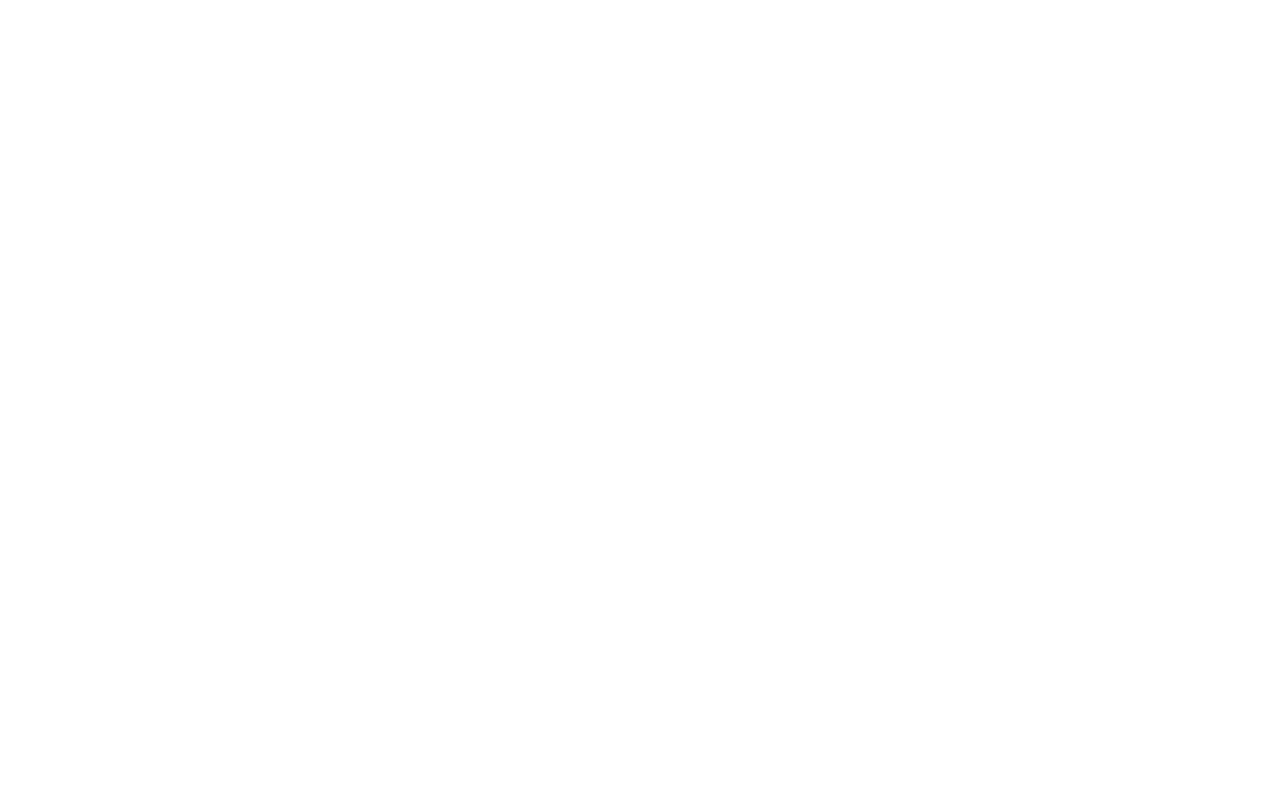
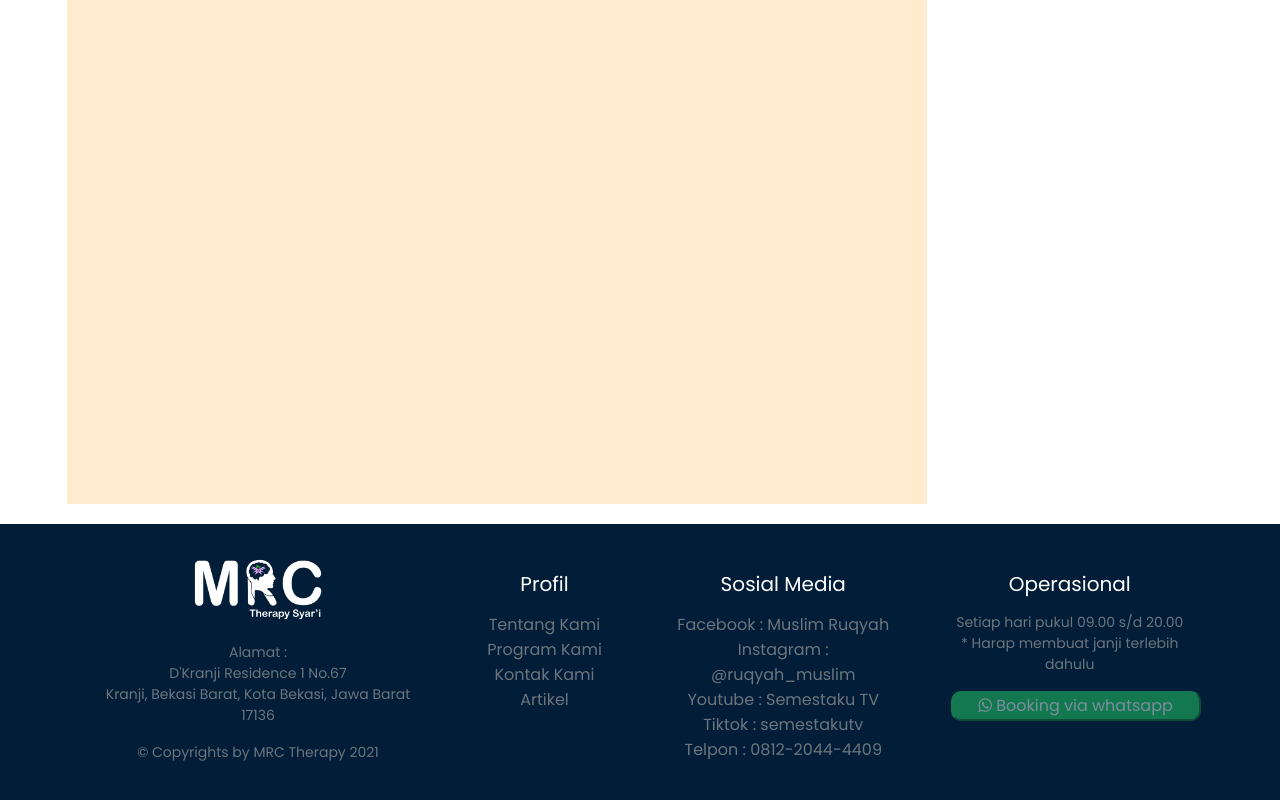
Before and after one commit to alvine998/new_mrc, a React (Create React App) app: page /artikel/isi-artikel in a window 1280 px wide. Shown: the part 1050-1850 px from the top of the page. Before the commit the page ends 800 px from the top, so only its background shows below. Built offline with nearby package versions, Linux system fonts and the light colour scheme.

Commit message:
isi artikel page

```diff
--- a/src/Client/Artikel/index.js
+++ b/src/Client/Artikel/index.js
@@ -29,7 +29,7 @@
                 <div className="container">
                     <div className="row">
                         <div className="col-5">
-                            <a href="#">
+                            <a href="/artikel/isi-artikel">
                                 <div className="box-img-artikel">
                                     <h5>Image Artikel</h5>
                                     <h5>Artikel</h5>
@@ -37,13 +37,13 @@
                             </a>
                         </div>
                         <div className="col-3">
-                            <a href="#">
+                            <a href="/artikel/isi-artikel">
                                 <div className="box-img-artikel2">
                                     <h5>Image Artikel</h5>
                                     <h5>Artikel</h5>
                                 </div>
                             </a>
-                            <a href="#">
+                            <a href="/artikel/isi-artikel">
                                 <div className="box-img-artikel2">
                                     <h5>Image Artikel</h5>
                                     <h5>Artikel</h5>
@@ -52,13 +52,13 @@
                         </div>
 
                         <div className="col-3">
-                            <a href="#">
+                            <a href="/artikel/isi-artikel">
                                 <div className="box-img-artikel2">
                                     <h5>Image Artikel</h5>
                                     <h5>Artikel</h5>
                                 </div>
                             </a>
-                            <a href="#">
+                            <a href="/artikel/isi-artikel">
                                 <div className="box-img-artikel2">
                                     <h5>Image Artikel</h5>
                                     <h5>Artikel</h5>
--- a/src/Client/IsiArtikel/index.js
+++ b/src/Client/IsiArtikel/index.js
@@ -1,20 +1,50 @@
 import React, { Component } from 'react';
+import Footer from '../../components/Footer';
 import Navbar from '../../components/Navbar';
 import "./isiartikel.css"
 
 class IsiArtikel extends Component {
     constructor(props) {
         super(props);
-        this.state = {  };
+        this.state = {};
     }
     render() {
         return (
             <div>
                 <div>
-                    <Navbar blog="active"/>
+                    <Navbar blog="active" />
                 </div>
-                <div>
 
+                <div className="container" style={{paddingBottom:20}}>
+                    <div className="row">
+                        <div className="col">
+                            <div className="box-img">
+                                <h5>Image</h5>
+                                <h5>Judul Artikel</h5>
+                            </div>
+                        </div>
+
+                        <div className="col-3">
+                            <div className="box-side">
+                                <h5>Image</h5>
+                                <h5>Judul Artikel</h5>
+                            </div>
+                        </div>
+                    </div>
+                    <div className="row" style={{paddingBottom:20}}>
+                        <div className="col">
+                            <div className="box-artikel">
+                                <h5>Image</h5>
+                                <h5>Judul Artikel</h5>
+                            </div>
+                        </div>
+                        <div className="col-3"></div>
+                    </div>
+                </div>
+
+                {/* Footer */}
+                <div className="position">
+                    <Footer />
                 </div>
             </div>
         );
--- a/src/Client/IsiArtikel/isiartikel.css
+++ b/src/Client/IsiArtikel/isiartikel.css
@@ -0,0 +1,28 @@
+.box-img {
+    width: 100%;
+    height: 450px;
+    background-color: blanchedalmond;
+    margin-top: 100px;
+    padding: 20px;
+}
+
+.box-side {
+    width: 100%;
+    height: 100%;
+    background-color: blanchedalmond;
+    margin-top: 100px;
+    padding: 20px;
+}
+
+.box-artikel {
+    width: 100%;
+    height: 100%;
+    background-color: blanchedalmond;
+    margin-top: 20px;
+    padding: 20px;
+    margin-bottom: 100%;
+}
+
+/* .position {
+    display: grid;
+} */
```
Also changed, not shown: 1 other file (tests, documents, lock files or other folders).
